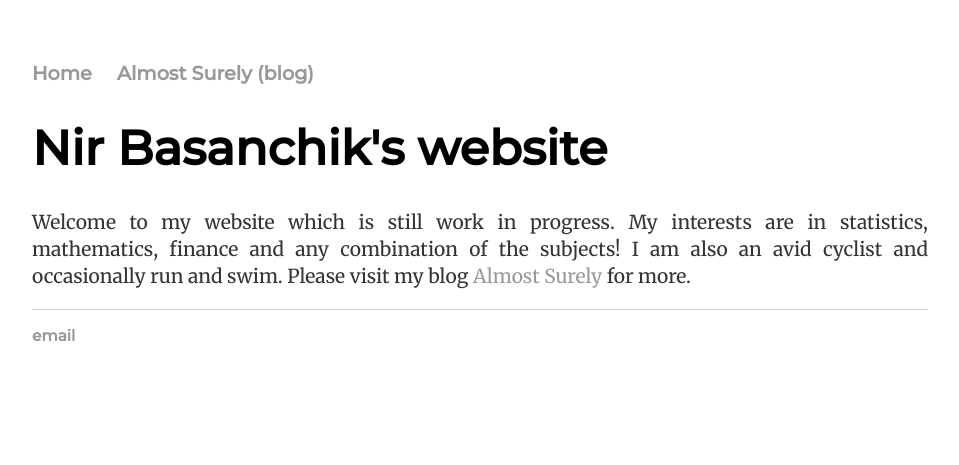
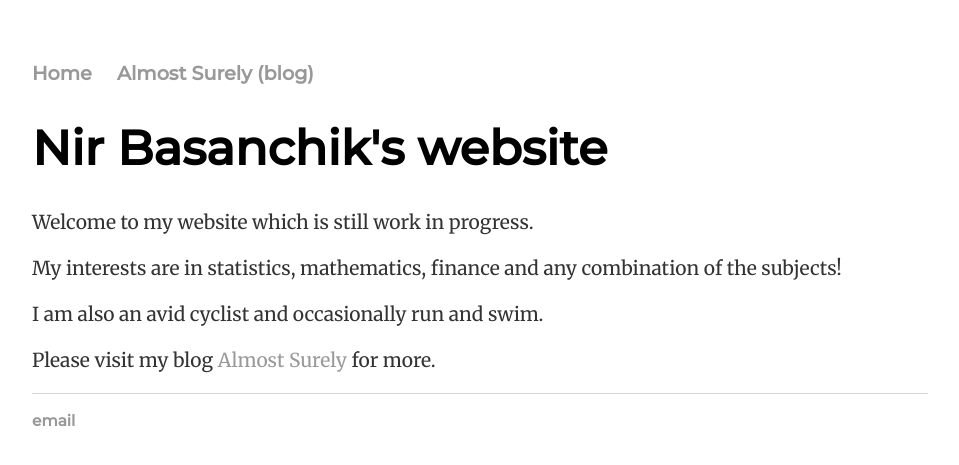
Before and after one commit to nirryde/nirryde.github.io, a Jekyll site: the page built from index.html, in a window 1280 px wide. Shown: the top 465 px of the page, without its empty margins (160-1119 px from the left). Built offline with Jekyll 4.4.1, drawn with Linux system fonts in a browser that asks for light colours.

Commit message:
Update index.html

```diff
--- a/index.html
+++ b/index.html
@@ -4,13 +4,13 @@ title: Nir Basanchik
 ---
 <div class="blurb">
 	<h1>Nir Basanchik's website</h1>
-	<p>
-		Welcome to my website which is still work in progress.
 
-		My interests are in statistics, mathematics, finance and any combination of the subjects!
+	<p>Welcome to my website which is still work in progress. </p>
 
-		I am also an avid cyclist and occasionally run and swim.
+	<p>My interests are in statistics, mathematics, finance and any combination of the subjects! </p>
 
-		Please visit my blog <a href="/blog">Almost Surely</a> for more.
-	</p>
+	<p>I am also an avid cyclist and occasionally run and swim. </p>
+
+	<p>Please visit my blog <a href="/blog">Almost Surely</a> for more. </p>
+
 </div><!-- /.blurb -->
```
